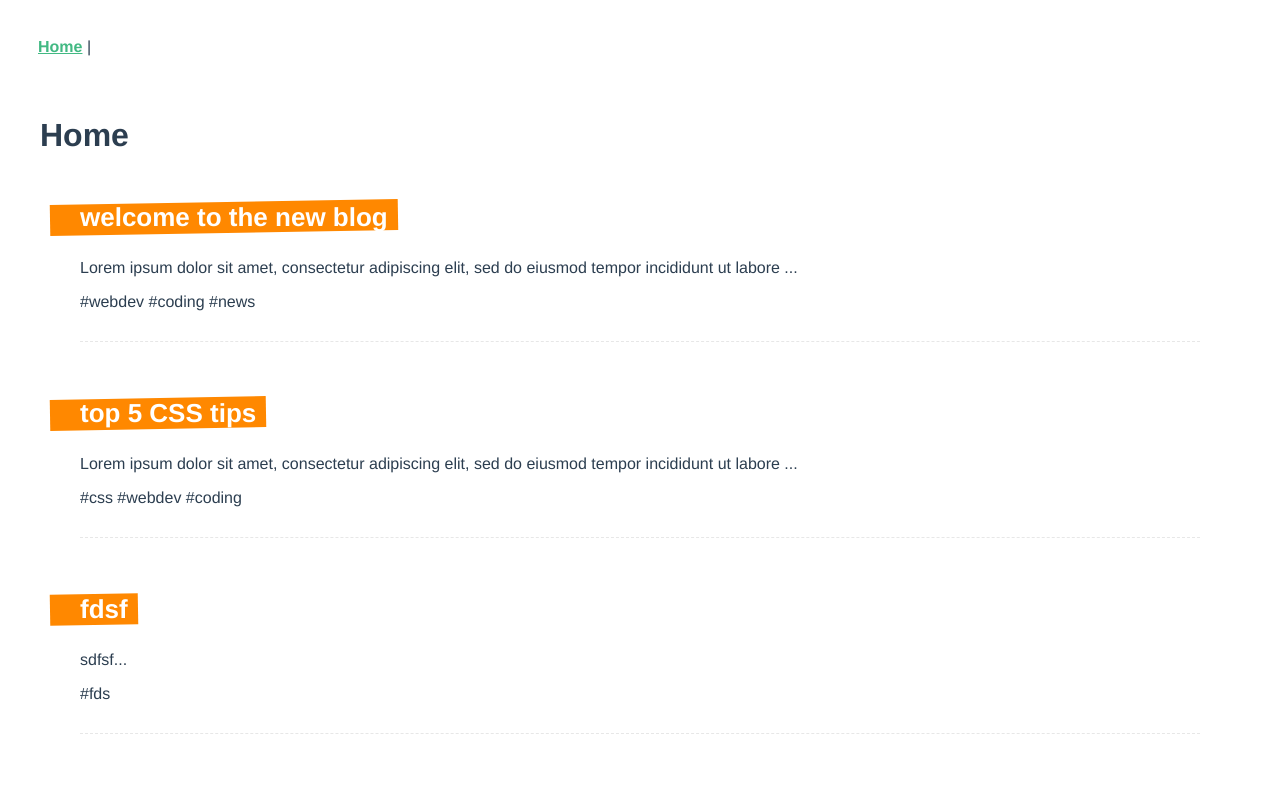
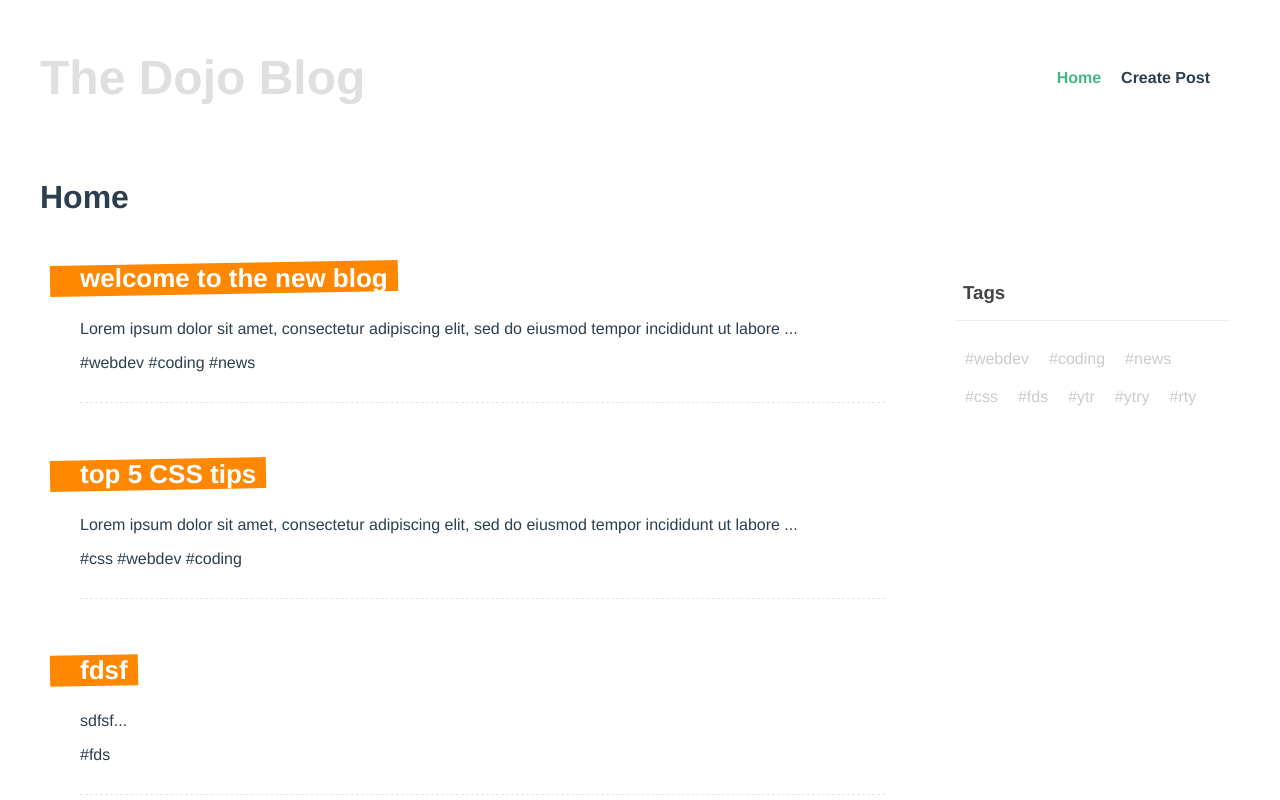
Before and after one commit to meaisha/dojo-blog, a Vue app: page / in a window 1280 px wide. Shown: the top 800 px of the page. Built offline with nearby package versions, Linux system fonts and the light colour scheme; data requests are answered from the project's data file.

Commit message:
adds tag cloud and router

```diff
--- a/data/db.json
+++ b/data/db.json
@@ -27,6 +27,16 @@
         "fds"
       ],
       "id": 3
+    },
+    {
+      "title": "fsdf",
+      "body": "eterter",
+      "tags": [
+        "ytr",
+        "ytry",
+        "rty"
+      ],
+      "id": 4
     }
   ]
 }
--- a/src/App.vue
+++ b/src/App.vue
@@ -1,10 +1,15 @@
 <template>
-  <nav>
-    <router-link to="/">Home</router-link> |
-  </nav>
+    <NavBar />
   <router-view/>
 </template>
-
+<script>
+import NavBar from './components/NavBar.vue'
+export default {
+  components: {
+    NavBar
+  }
+}
+</script>
 <style>
 #app {
   font-family: Avenir, Helvetica, Arial, sans-serif;
--- /dev/null
+++ b/src/components/NavBar.vue
@@ -0,0 +1,39 @@
+<template>
+  <header>
+    <h1>The Dojo Blog</h1>
+    <nav>
+      <router-link :to="{ name: 'home'}">Home</router-link>
+      <router-link :to="{ name: 'createpost'}">Create Post</router-link>
+    </nav>
+  </header>
+</template>
+
+<script>
+export default {
+
+}
+</script>
+
+<style>
+  header {
+    display: flex;
+    justify-content: space-between;
+    align-items: center;
+    max-width: 1200px;
+    margin: 0 auto;
+    padding: 10px;
+  }
+  header h1 {
+    color: #dfdfdf;
+    font-size: 48px;
+  }
+  header a {
+    color: #bbb;
+    text-decoration: none;
+    margin-left: 20px;
+  }
+  header a.router-link-active {
+    color: #444;
+    font-weight: bold;
+  }
+</style>
--- /dev/null
+++ b/src/components/TagCloud.vue
@@ -0,0 +1,44 @@
+<template>
+  <div class="tag-cloud">
+    <h3>Tags</h3>
+    <div v-for="tag in tags" :key="tag">
+      <router-link :to="{ name: 'tagview', params: { tag: tag }}">#{{ tag }}</router-link>
+    </div>
+  </div>
+</template>
+
+<script>
+import useTags from '@/composables/useTags'
+
+export default {
+  props: ['posts'],
+  setup(props) {
+    //console.log(props.posts)
+    const { tags } = useTags(props.posts)
+    return { tags  }
+  }
+}
+</script>
+
+<style>
+  .tag-cloud {
+    padding: 10px;
+  }
+  .tag-cloud h3 {
+    border-bottom: 1px solid #eee;
+    padding: 16px 8px;
+    color: #444;
+  }
+  .tag-cloud div {
+    display: inline-block;
+    padding: 10px;
+  }
+  .tag-cloud a {
+    color: #ccc;
+    text-decoration: none;
+  }
+  .tag-cloud a.router-link-active {
+    color: #ff8800;
+    font-weight: bold;
+  }
+</style>
--- /dev/null
+++ b/src/composables/useTags.js
@@ -0,0 +1,21 @@
+import { ref } from 'vue'
+
+const useTags = (posts) => {
+
+  const tags = ref([])
+  const tagSet = new Set()
+
+  posts.forEach(item => {
+    item.tags.forEach(tag => {
+      tagSet.add(tag)
+    })
+  })
+
+
+
+  tags.value = [...tagSet]
+
+  return { tags }
+}
+
+export default useTags
--- a/src/router/index.js
+++ b/src/router/index.js
@@ -2,6 +2,7 @@ import { createRouter, createWebHistory } from 'vue-router'
 import HomeView from '../views/HomeView.vue'
 import PostDetails from '../views/PostDetails.vue'
 import CreatePost from '../views/CreatePost.vue'
+import TagView from '../views/TagView.vue'
 
 const routes = [
   {
@@ -21,6 +22,12 @@ const routes = [
     component: CreatePost,
     props: true
   },
+  {
+    path: '/tag/:tag',
+    name: 'tagview',
+    component: TagView,
+    props: true
+  },
 ]
 
 const router = createRouter({
--- a/src/views/CreatePost.vue
+++ b/src/views/CreatePost.vue
@@ -19,12 +19,15 @@
 
 <script>
 import { ref } from 'vue'
+import { useRouter } from 'vue-router'
 export default {
   setup() {
     const title = ref(null)
     const body = ref(null)
     const tag = ref()
     const tags = ref([])
+
+    const router = useRouter()
 
     const handleKeydown = () => {
       if(!tags.value.includes(tag.value)) {
@@ -45,6 +48,8 @@ export default {
         headers: { 'Content-Type': 'application/json' },
         body: JSON.stringify(post)
       })
+
+      router.push({ name: 'home' })
     }
 
     return { title, body, tag, tags, handleKeydown, handleSubmit }
--- a/src/views/HomeView.vue
+++ b/src/views/HomeView.vue
@@ -2,8 +2,9 @@
   <div class="home">
     <h1>Home</h1>
     <div v-if="error">{{ error }}</div>
-    <div v-if="posts.length">
+    <div v-if="posts.length" class="layout">
       <PostList :posts="posts" />
+      <TagCloud :posts="posts" />
     </div>
     <div v-else><Spinner /></div>
 
@@ -16,10 +17,11 @@ import getPosts from '../composables/GetPosts'
 // component imports
 import PostList from '../components/PostList.vue'
 import Spinner from '../components/Spinner.vue'
+import TagCloud from '@/components/TagCloud'
 
 export default {
   name: 'Home',
-  components: { PostList, Spinner },
+  components: { PostList, Spinner, TagCloud },
   setup() {
 
     const { posts, error, load } = getPosts()
@@ -36,4 +38,9 @@ export default {
     margin: 0 auto;
     padding: 10px;
   }
+  .layout {
+    display: grid;
+    grid-template-columns: 3fr 1fr;
+    gap: 20px;
+  }
 </style>
--- a/src/views/PostDetails.vue
+++ b/src/views/PostDetails.vue
@@ -13,12 +13,15 @@
 <script>
 import getPost from '../composables/GetPost'
 import Spinner from '../components/Spinner.vue'
+import { useRoute } from 'vue-router'
 
 export default {
   props: ['id'],
   components: { Spinner },
   setup(props) {
-    const { post, error, load } = getPost(props.id)
+    const route = useRoute()
+    //const { post, error, load } = getPost(props.id)
+    const { post, error, load } = getPost(route.params.id)
 
     load()
 
--- /dev/null
+++ b/src/views/TagView.vue
@@ -0,0 +1,46 @@
+<template>
+  <div class="tag">
+    <h1>Tag View</h1>
+    <div v-if="error">{{ error }}</div>
+    <div v-if="filteredPosts.length">
+      <PostList :posts="filteredPosts" />
+    </div>
+    <div v-else><Spinner /></div>
+  </div>
+</template>
+
+<script>
+import getPosts from '../composables/GetPosts'
+import { useRoute } from 'vue-router'
+import { computed } from 'vue'
+// component imports
+import PostList from '../components/PostList.vue'
+import Spinner from '../components/Spinner.vue'
+
+export default {
+  name: 'tagview',
+  components: { PostList, Spinner },
+  setup() {
+
+    const { posts, error, load } = getPosts()
+
+    const route = useRoute()
+
+    load(route.params.tag)
+
+    const filteredPosts = computed( () => {
+      return posts.value.filter( ( p => { return p.tags.includes( route.params.tag ) } ))
+    } )
+
+    return { filteredPosts, error }
+  },
+}
+</script>
+
+<style>
+  .tag {
+    max-width: 1200px;
+    margin: 0 auto;
+    padding: 10px;
+  }
+</style>
```
